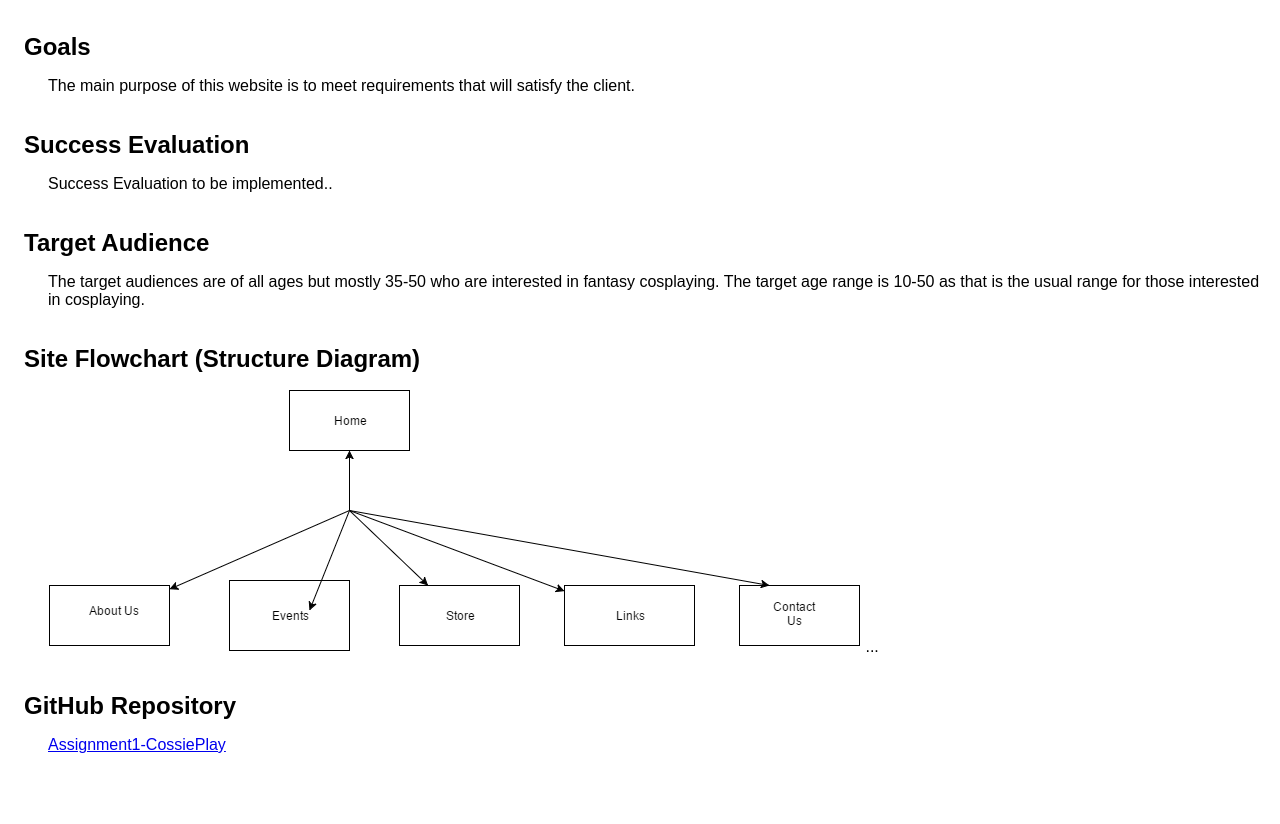
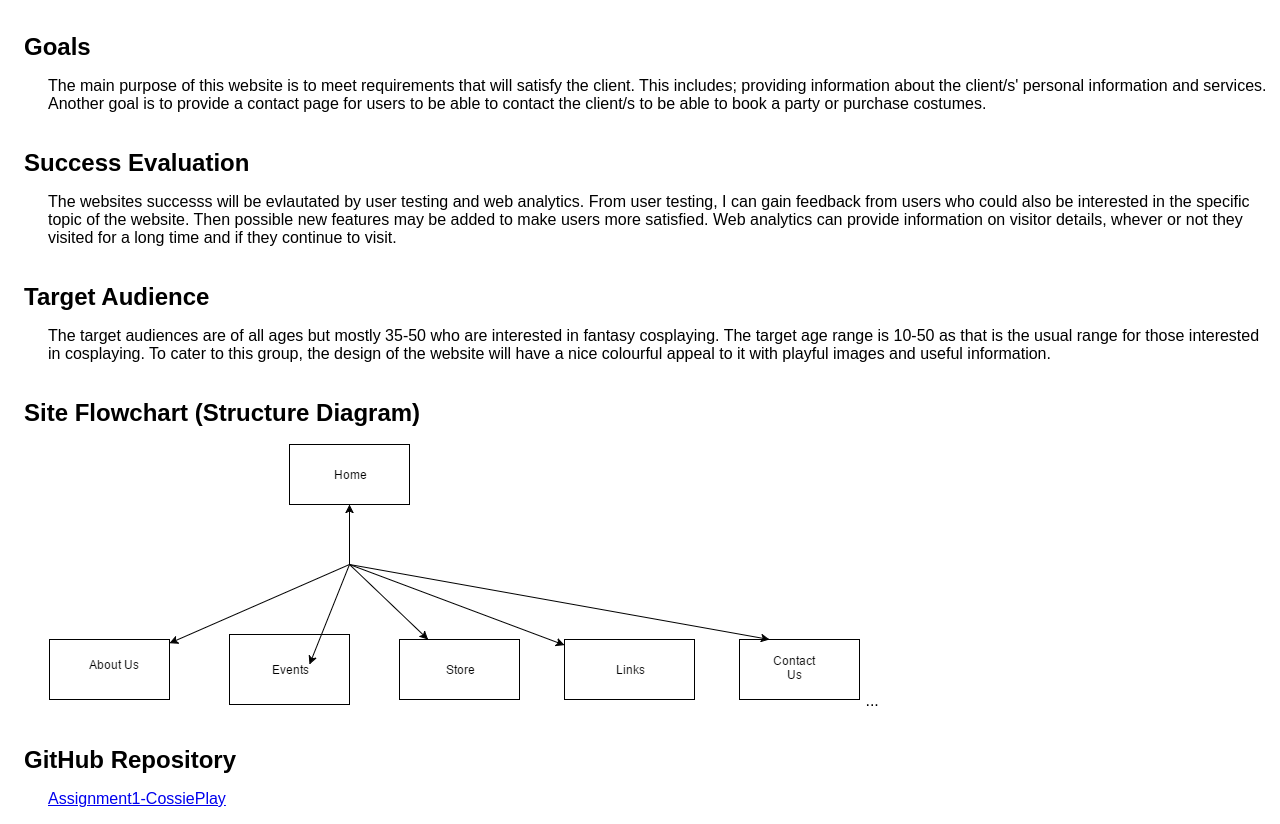
Before and after one commit to AlexCS1337/Assignment1-CossiePlay, a plain HTML site: page plan.html in a window 1280 px wide. Shown: the part 119-943 px from the top of the page. Before the commit the page ends 889 px from the top, so only its background shows below. Drawn offline with Linux system fonts and the light colour scheme.

Commit message:
added more information to sections

```diff
--- a/plan.html
+++ b/plan.html
@@ -15,11 +15,11 @@
 <p><strong>Name:</strong> Alex Silva<br>
 <strong>Login:</strong> jc282222</p>
 <h2>Goals</h2>
-<p>The main purpose of this website is to meet requirements that will satisfy the client.</p>
+<p>The main purpose of this website is to meet requirements that will satisfy the client. This includes; providing information about the client/s' personal information and services. Another goal is to provide a contact page for users to be able to contact the client/s to be able to book a party or purchase costumes.</p>
 <h2>Success Evaluation</h2>
-<p> Success Evaluation to be implemented..</p>
+<p>The websites successs will be evlautated by user testing and web analytics. From user testing, I can gain feedback from users who could also be interested in the specific topic of the website. Then possible new features may be added to make users more satisfied. Web analytics can provide information on visitor details, whever or not they visited for a long time and if they continue to visit.</p>
 <h2>Target Audience</h2>
-<p>The target audiences are of all ages but mostly 35-50 who are interested in fantasy cosplaying. The target age range is 10-50 as that is the usual range for those interested in cosplaying.</p>
+<p>The target audiences are of all ages but mostly 35-50 who are interested in fantasy cosplaying. The target age range is 10-50 as that is the usual range for those interested in cosplaying. To cater to this group, the design of the website will have a nice colourful appeal to it with playful images and useful information.</p>
 <h2>Site Flowchart (Structure Diagram)</h2>
 <p><img src="images/a1siteflowchart.png" alt="Site Flowchart"> ... </p>
 <h2>GitHub Repository</h2>
```
